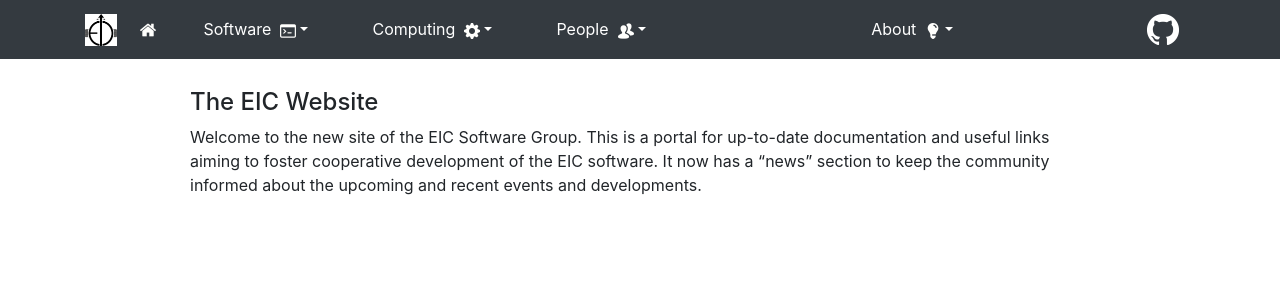
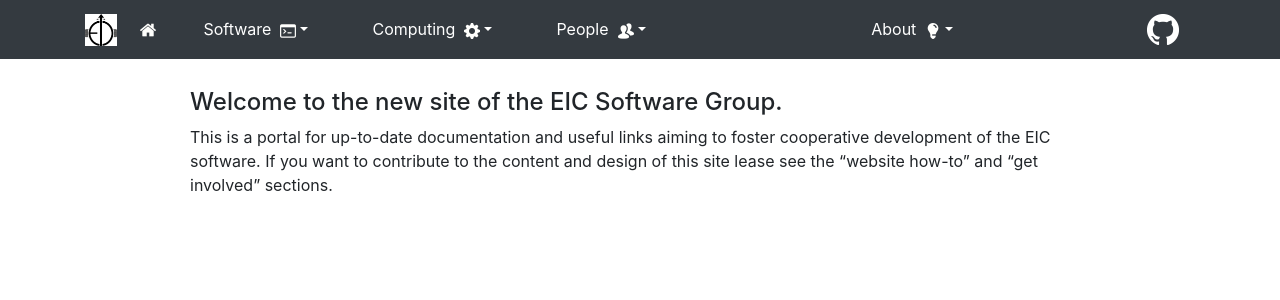
Before and after one commit to kkauder/eic.github.io, a Jekyll site: the page built from _posts/2020-05-12-welcome.md, in a window 1280 px wide. Shown: the top 300 px of the page. Built offline with Jekyll 4.4.1, drawn with Linux system fonts in a browser that asks for light colours; nearby versions of some CDN libraries.

```diff
--- a/_config.yml
+++ b/_config.yml
@@ -26,9 +26,12 @@
 # Custom helper variables:
 blank: 'target="_blank"'
 
-# Layout/decorations:
+
+# Layout
+tablepadding: ' '
+
+# Decorative elements
 eic_logo: /assets/images/site/EIClogo_small.png
-
 splash: /assets/images/site/ion-collision-xparent-cropped.png
 
 # Icons:
--- a/_posts/2020-05-12-welcome.md
+++ b/_posts/2020-05-12-welcome.md
@@ -3,10 +3,9 @@
 author: Maxim Potekhin
 layout: default
 symbol: glyphicon-calendar
-link: /announcements.html
 until: 2020-12-31
 ---
 <p/>
-#### The EIC Website
+#### Welcome to the new site of the EIC Software Group.
 
-Welcome to the new site of the EIC Software Group. This is a portal for up-to-date documentation and useful links aiming to foster cooperative development of the EIC software. It now has a "news" section to keep the community informed about the upcoming and recent events and developments.
+This is a portal for up-to-date documentation and useful links aiming to foster cooperative development of the EIC software. If you want to contribute to the content and design of this site lease see the "website how-to" and "get involved" sections.
```
Also changed, not shown: _includes/layouts/table.md (added, +23 -0 lines), _includes/news/homenews.md (+15 -5 lines).
